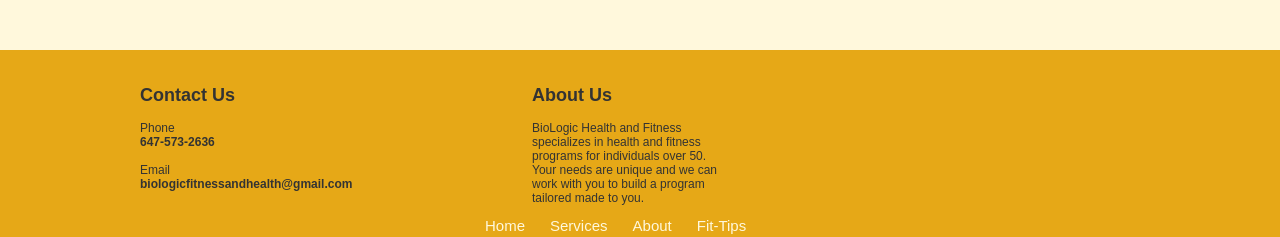
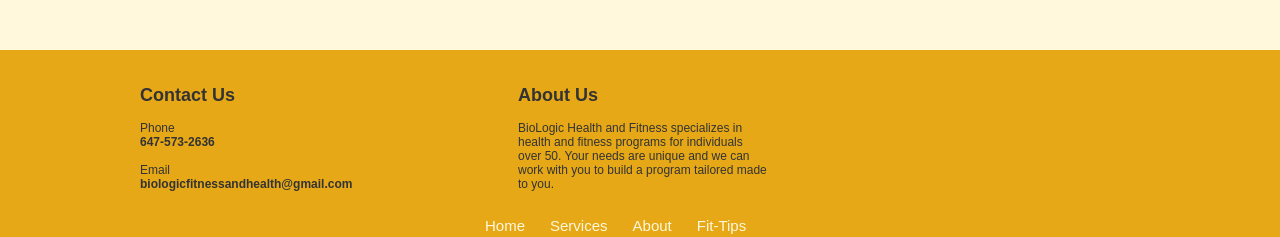
Before and after one commit to MyNameIsSpencer/fit_trainer, a React (Create React App) app in the folder client/: page /fittips in a window 1280 px wide. Shown: the part 1332-1569 px from the top of the page. Built offline with nearby package versions, Linux system fonts and the light colour scheme; no server answers.

Commit message:
style footer a little

```diff
--- a/client/src/css/Footer.css
+++ b/client/src/css/Footer.css
@@ -13,11 +13,11 @@
 }
 
 .contact-us {
-  margin-right: 15%;
+  margin-right: 10%;
   vertical-align: top;
   font-size: 12px;
   display: inline-block;
-  width: 200px;
+  width: 250px;
 }
 
 .footer-nav {
```
